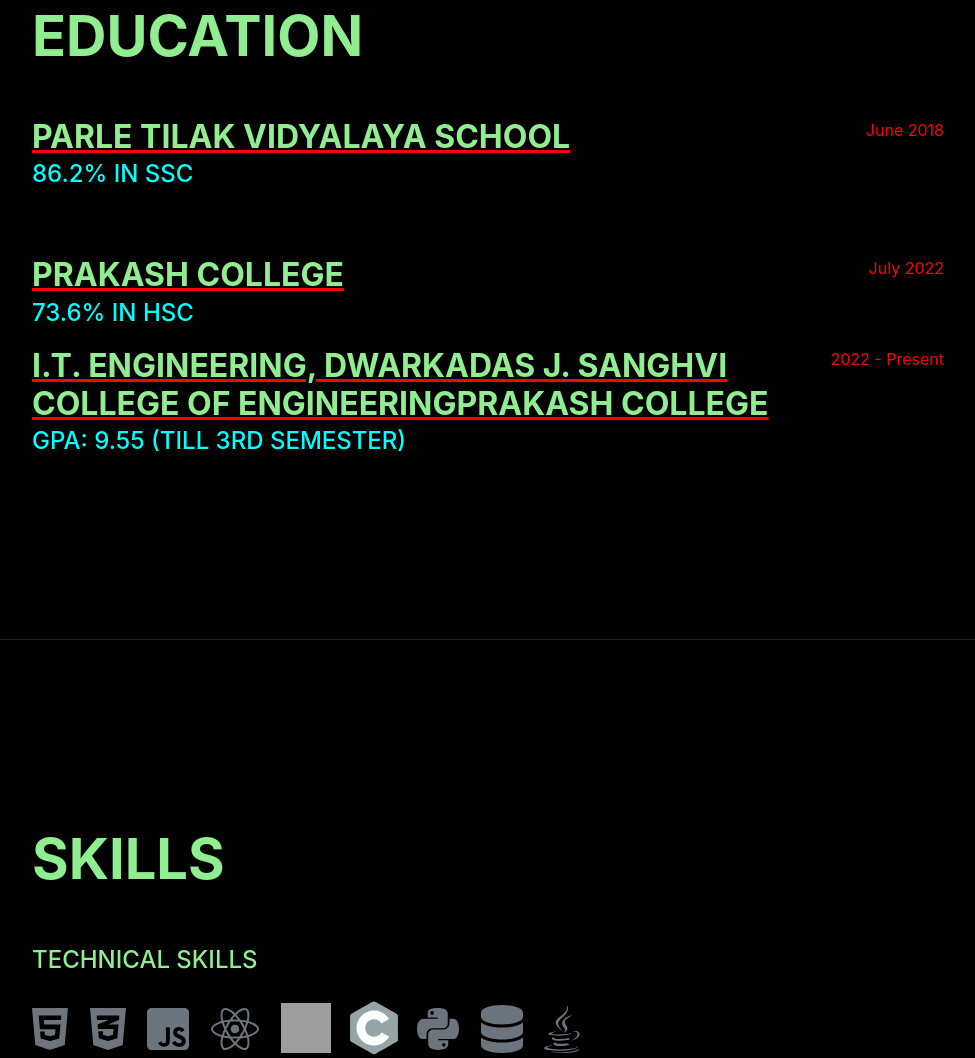
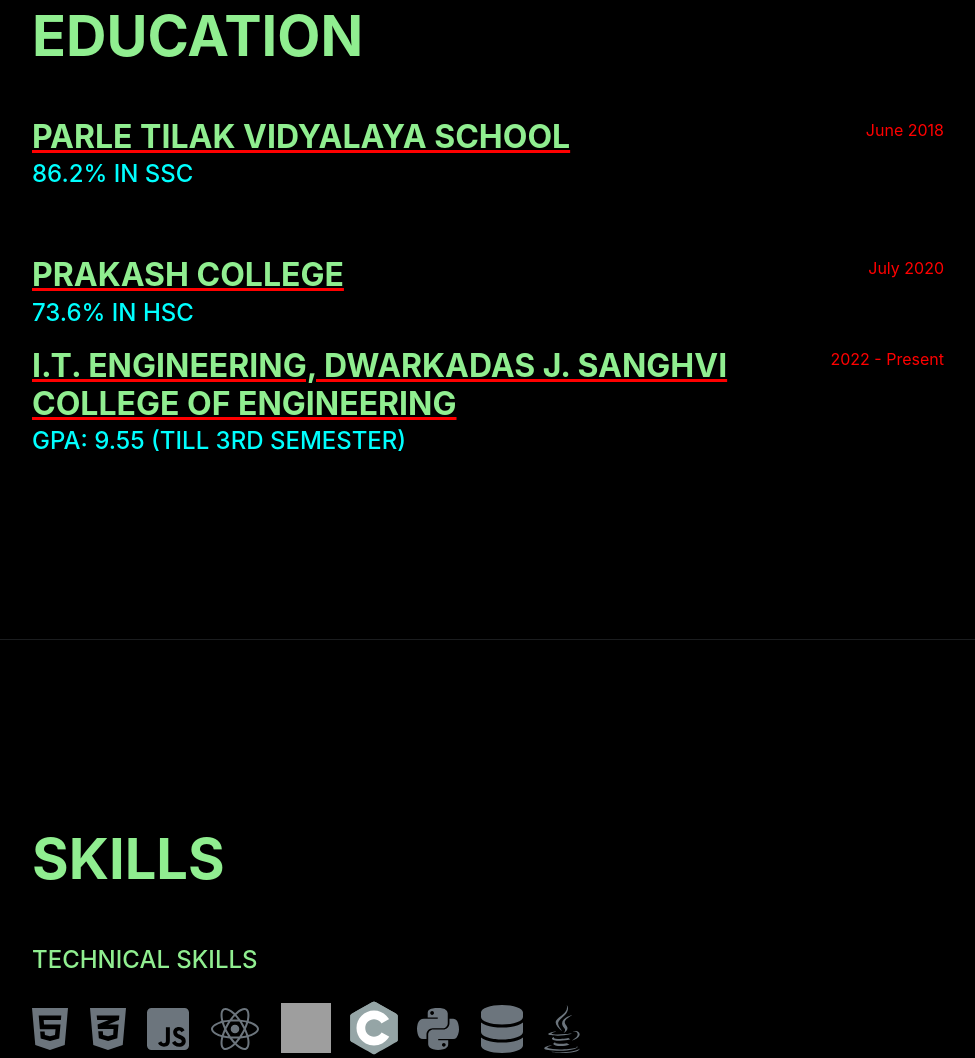
Before and after one commit to 29OmChavan/Resume, a plain HTML site: page index.html in a window 1280 px wide. Shown: the part 994-2052 px from the top of the page, without its empty margins (288-1263 px from the left). Drawn offline with nearby package versions, Linux system fonts and the light colour scheme; grey boxes are pictures that could not be loaded; files whose address does not match are found by name; a web font is replaced by a local one.

Commit message:
Update index.html

```diff
--- a/index.html
+++ b/index.html
@@ -88,12 +88,12 @@
                         <div style="color: aqua;" class="subheading mb-3">73.6% in HSC</div>
 
                     </div>
-                    <div style="color: lightgreen;" class="flex-shrink-0"><span class="text-primary">July 2022</span></div>
+                    <div style="color: lightgreen;" class="flex-shrink-0"><span class="text-primary">July 2020</span></div>
                 </div>
                 <div class="d-flex flex-column flex-md-row justify-content-between">
                     <div class="flex-grow-1">
                         <a href="https://www.djsce.ac.in/">
-                            <h3 class="mb-0" style="color: lightgreen;">I.T. Engineering, Dwarkadas J. Sanghvi College of EngineeringPrakash College</h3>
+                            <h3 class="mb-0" style="color: lightgreen;">I.T. Engineering, Dwarkadas J. Sanghvi College of Engineering</h3>
                         </a>
                         <div style="color: aqua;" class="subheading mb-3">GPA: 9.55 (till 3rd semester)
                         </div>
```
